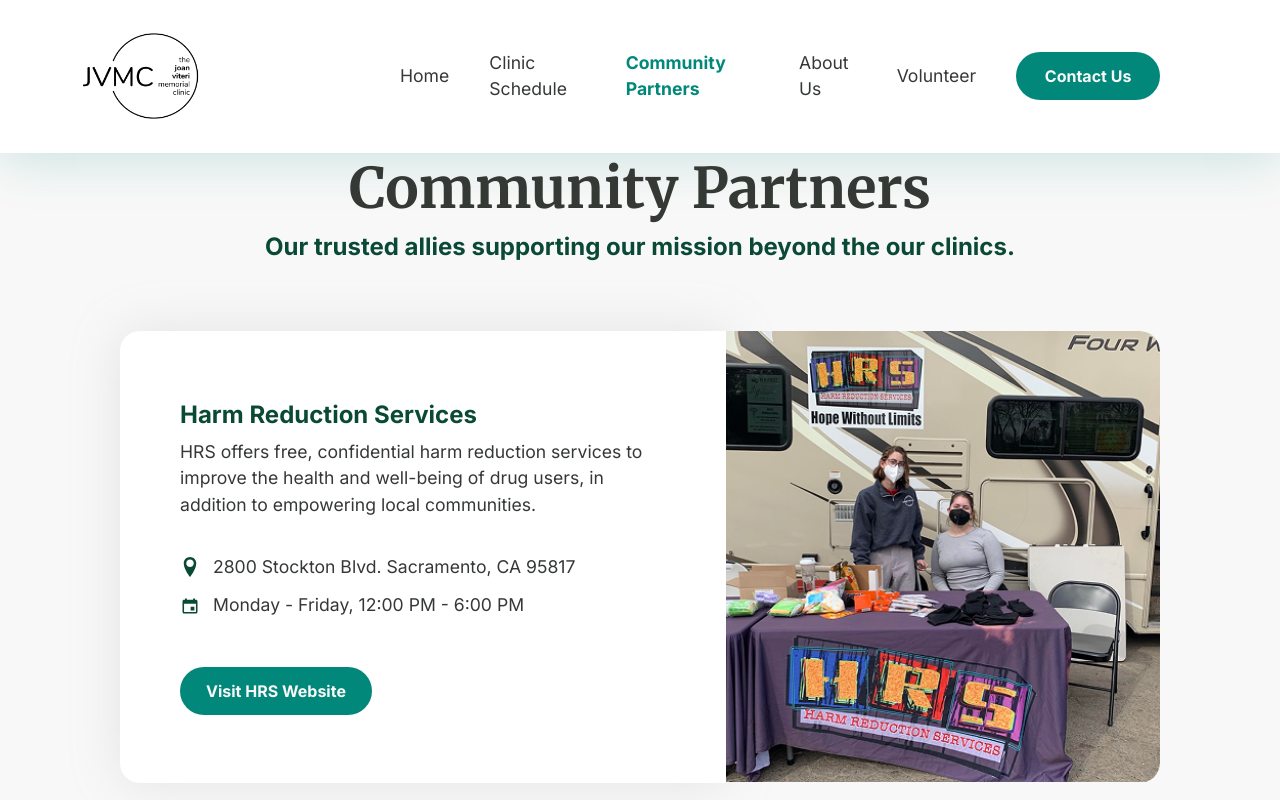
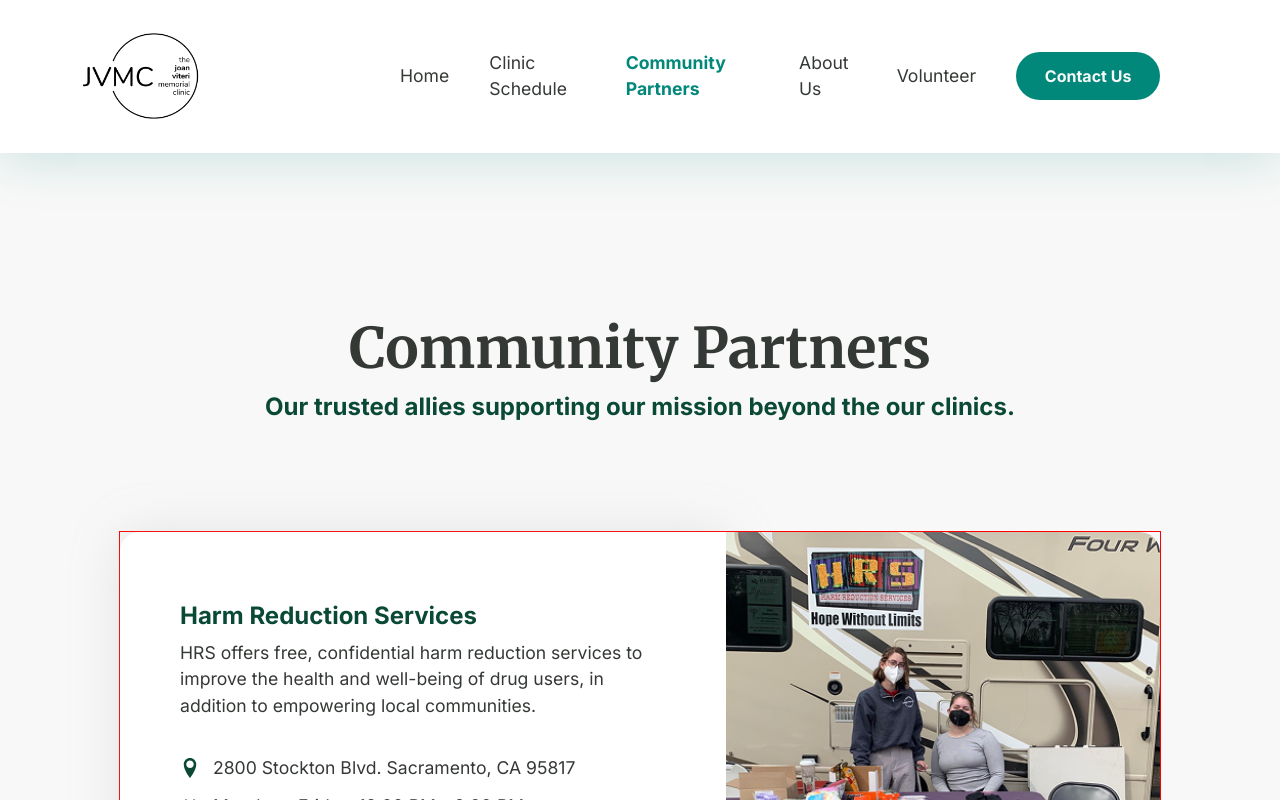
Before and after one commit to include-davis/jvmc, a Next.js app: page /community-partners in a window 1280 px wide. Shown: the top 800 px of the page. Built offline with nearby package versions, Linux system fonts and the light colour scheme.

Commit message:
spacing fixes

```diff
--- a/app/(pages)/community-partners/page.jsx
+++ b/app/(pages)/community-partners/page.jsx
@@ -11,9 +11,12 @@
 export default function CommunityPartners() {
 
   return (
-    <main>
-      <h1 className={styles.titleText}> {data.title}</h1>
-      <h4 className={styles.subtitleText}>{data.subtitle}</h4>
+    <main className={styles.page}>
+      <div className={styles.header}>
+        <h1>{data.title}</h1>
+        <h4>{data.subtitle}</h4>
+      </div>
+
       <div className={styles.partnersGrid}>
         {data.partners.map((partner, index) => {
           // Set class based on index and reverse if it is the first or third image
--- a/app/(pages)/community-partners/page.module.scss
+++ b/app/(pages)/community-partners/page.module.scss
@@ -1,19 +1,23 @@
 @use "@/app/(pages)/_globals/mixins.scss";
 
-.titleText {
-   text-align: center;
+.page {
+  display: flex;
+  flex-direction: column;
+  align-items: center;
+  gap: 100px;
+  padding: 160px 0;
 }
 
-.subtitleText {
-   text-align: center;
+.header {
+  text-align: center;
 }
 
 .partnersGrid {
-  padding: var(--card-padding);
   display: flex;
   flex-direction: column;
   align-items: center;
   gap: var(--vertical-card-gap);
+  border: 1px solid red;
 }
 
 .partnerContainer {
```
